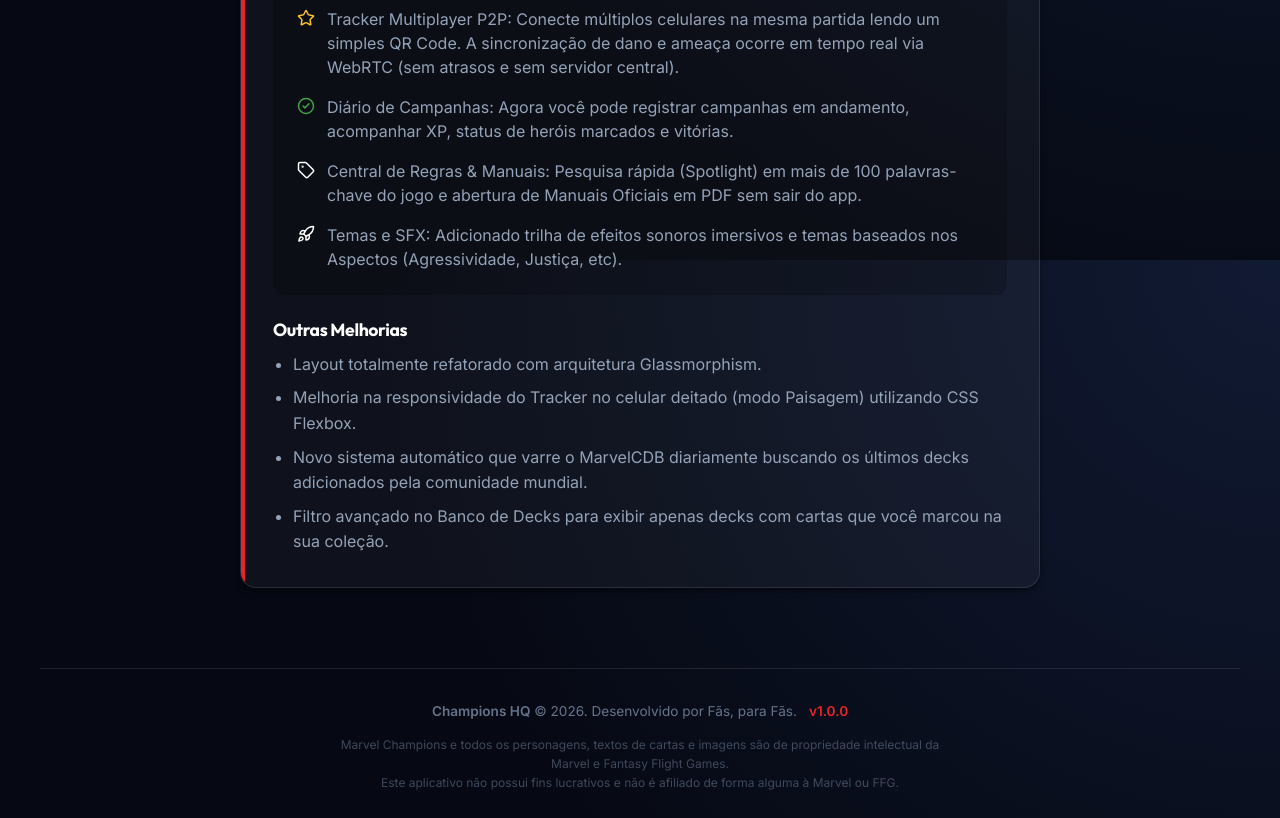
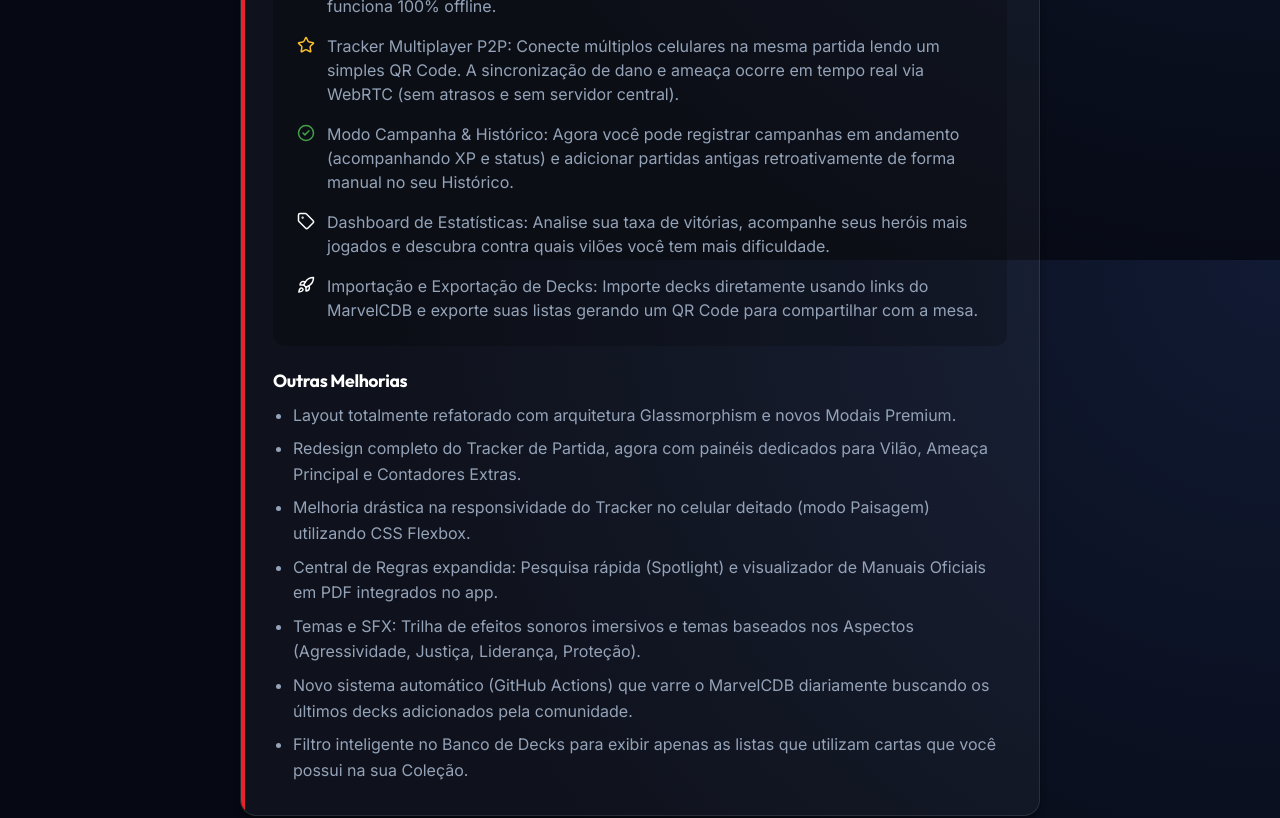
Before and after one commit to maikonfcosta/champions-hq, a React (Vite) app: page /releases in a window 1280 px wide. Shown: the part 540-1358 px from the top of the page. Built offline with nearby package versions, Linux system fonts and the light colour scheme.

Commit message:
docs: enriquece notas de versao com todo historico desde o primeiro deploy

```diff
--- a/src/pages/ReleaseNotes.jsx
+++ b/src/pages/ReleaseNotes.jsx
@@ -6,7 +6,7 @@ const releases = [
     version: "1.0.0",
     date: "07 de Julho de 2026",
     title: "O Lançamento Oficial (Full Release) 🚀",
-    description: "Após muitos testes e feedbacks incríveis da comunidade, o Champions HQ atinge sua versão 1.0.0 oficial! O aplicativo deixou de ser apenas um consultor de cartas para se tornar a verdadeira central de operações para as suas partidas.",
+    description: "Após muitos testes e feedbacks incríveis da comunidade desde a nossa primeira versão básica, o Champions HQ atinge sua versão 1.0.0 oficial! Compilamos todo o histórico de atualizações para entregar a verdadeira central de operações definitiva para as suas partidas.",
     highlights: [
       {
         icon: <Sparkles size={18} className="text-primary" />,
@@ -18,22 +18,25 @@ const releases = [
       },
       {
         icon: <CheckCircle2 size={18} className="text-protection" />,
-        text: "Diário de Campanhas: Agora você pode registrar campanhas em andamento, acompanhar XP, status de heróis marcados e vitórias."
+        text: "Modo Campanha & Histórico: Agora você pode registrar campanhas em andamento (acompanhando XP e status) e adicionar partidas antigas retroativamente de forma manual no seu Histórico."
       },
       {
         icon: <Tag size={18} className="text-secondary" />,
-        text: "Central de Regras & Manuais: Pesquisa rápida (Spotlight) em mais de 100 palavras-chave do jogo e abertura de Manuais Oficiais em PDF sem sair do app."
+        text: "Dashboard de Estatísticas: Analise sua taxa de vitórias, acompanhe seus heróis mais jogados e descubra contra quais vilões você tem mais dificuldade."
       },
       {
         icon: <Rocket size={18} className="text-primary" />,
-        text: "Temas e SFX: Adicionado trilha de efeitos sonoros imersivos e temas baseados nos Aspectos (Agressividade, Justiça, etc)."
+        text: "Importação e Exportação de Decks: Importe decks diretamente usando links do MarvelCDB e exporte suas listas gerando um QR Code para compartilhar com a mesa."
       }
     ],
     features: [
-      "Layout totalmente refatorado com arquitetura Glassmorphism.",
-      "Melhoria na responsividade do Tracker no celular deitado (modo Paisagem) utilizando CSS Flexbox.",
-      "Novo sistema automático que varre o MarvelCDB diariamente buscando os últimos decks adicionados pela comunidade mundial.",
-      "Filtro avançado no Banco de Decks para exibir apenas decks com cartas que você marcou na sua coleção."
+      "Layout totalmente refatorado com arquitetura Glassmorphism e novos Modais Premium.",
+      "Redesign completo do Tracker de Partida, agora com painéis dedicados para Vilão, Ameaça Principal e Contadores Extras.",
+      "Melhoria drástica na responsividade do Tracker no celular deitado (modo Paisagem) utilizando CSS Flexbox.",
+      "Central de Regras expandida: Pesquisa rápida (Spotlight) e visualizador de Manuais Oficiais em PDF integrados no app.",
+      "Temas e SFX: Trilha de efeitos sonoros imersivos e temas baseados nos Aspectos (Agressividade, Justiça, Liderança, Proteção).",
+      "Novo sistema automático (GitHub Actions) que varre o MarvelCDB diariamente buscando os últimos decks adicionados pela comunidade.",
+      "Filtro inteligente no Banco de Decks para exibir apenas as listas que utilizam cartas que você possui na sua Coleção."
     ]
   }
 ];
```
